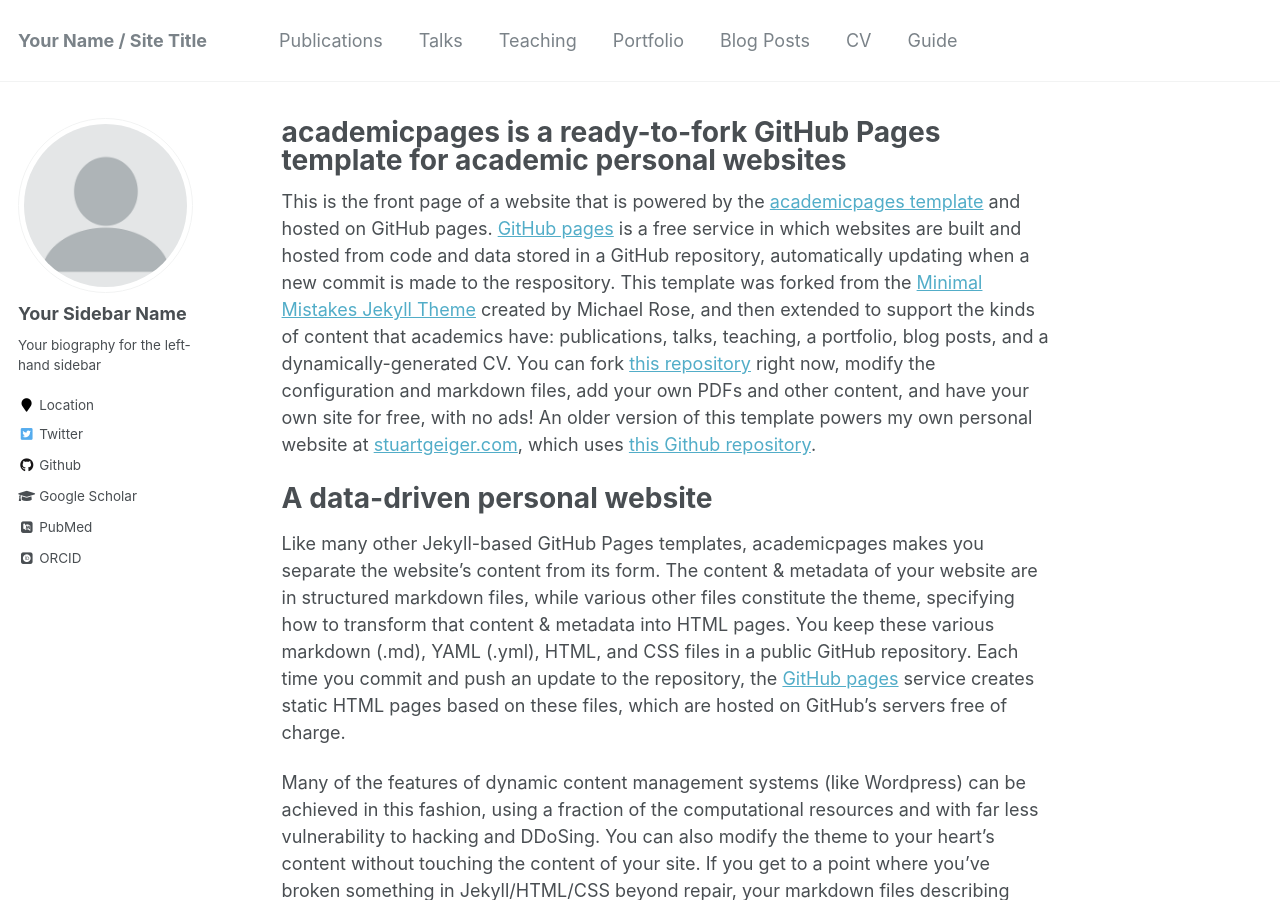
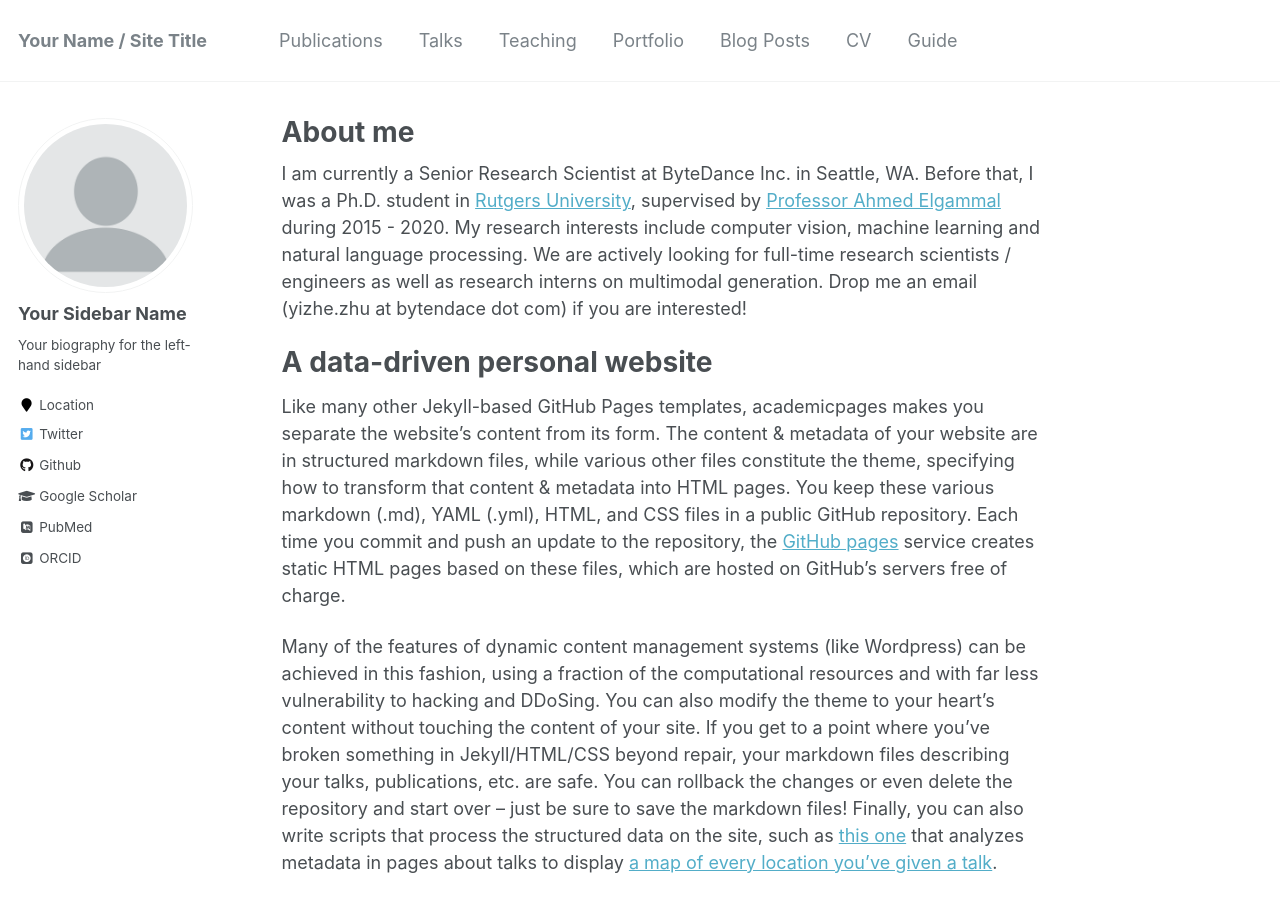
Before and after one commit to yzzhu0/yzzhu0.github.io, a Jekyll site: the page built from _pages/about.md, in a window 1280 px wide and 900 px high. Built offline with Jekyll 4.4.1, drawn with Linux system fonts in a browser that asks for light colours; some web fonts are replaced.

Commit message:
add about me

```diff
--- a/_pages/about.md
+++ b/_pages/about.md
@@ -1,6 +1,6 @@
 ---
 permalink: /
-title: "academicpages is a ready-to-fork GitHub Pages template for academic personal websites"
+title: "About me"
 excerpt: "About me"
 author_profile: true
 redirect_from:
@@ -8,7 +8,7 @@
   - /about.html
 ---
 
-This is the front page of a website that is powered by the [academicpages template](https://github.com/academicpages/academicpages.github.io) and hosted on GitHub pages. [GitHub pages](https://pages.github.com) is a free service in which websites are built and hosted from code and data stored in a GitHub repository, automatically updating when a new commit is made to the respository. This template was forked from the [Minimal Mistakes Jekyll Theme](https://mmistakes.github.io/minimal-mistakes/) created by Michael Rose, and then extended to support the kinds of content that academics have: publications, talks, teaching, a portfolio, blog posts, and a dynamically-generated CV. You can fork [this repository](https://github.com/academicpages/academicpages.github.io) right now, modify the configuration and markdown files, add your own PDFs and other content, and have your own site for free, with no ads! An older version of this template powers my own personal website at [stuartgeiger.com](http://stuartgeiger.com), which uses [this Github repository](https://github.com/staeiou/staeiou.github.io).
+I am currently a Senior Research Scientist at ByteDance Inc. in Seattle, WA. Before that, I was a Ph.D. student in <a href="http://www.rutgers.edu/">Rutgers University</a>, supervised by <a href="https://www.cs.rutgers.edu/~elgammal/Home.html"> Professor Ahmed Elgammal</a> during 2015 - 2020. My research interests include computer vision, machine learning and natural language processing. We are actively looking for full-time research scientists / engineers as well as research interns on multimodal generation. Drop me an email (yizhe.zhu at bytendace dot com) if you are interested!
 
 A data-driven personal website
 ======
```
